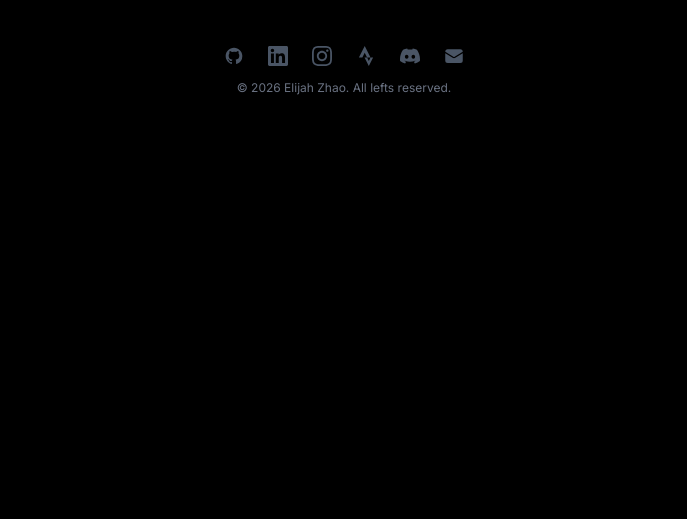
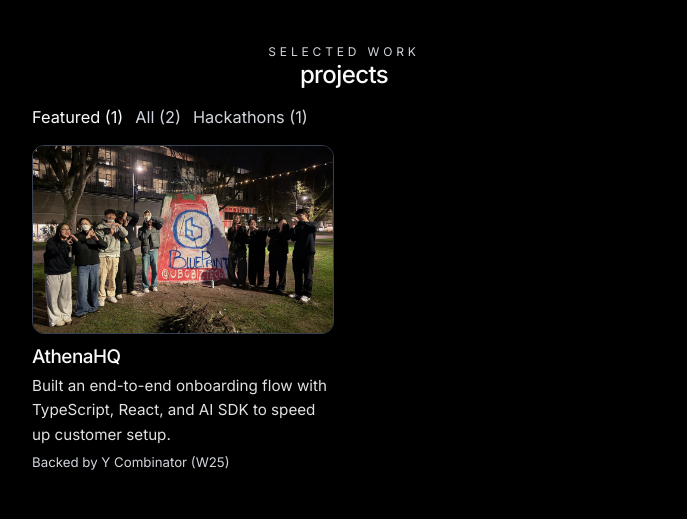
Before and after one commit to elijahzhao24/ez-web-v2, a Next.js app: page /work in a window 1280 px wide. Shown: the part 753-1272 px from the top of the page, without its empty margins (296-983 px from the left). Before the commit the page ends 920 px from the top, so only its background shows below. Built offline with nearby package versions, Linux system fonts and the light colour scheme; no server answers.

Commit message:
project template

```diff
--- /dev/null
+++ b/mdx-components.tsx
@@ -0,0 +1,7 @@
+import type { MDXComponents } from "mdx/types";
+
+export function useMDXComponents(components: MDXComponents): MDXComponents {
+  return {
+    ...components,
+  };
+}
--- a/next.config.ts
+++ b/next.config.ts
@@ -1,15 +1,18 @@
 import { dirname } from "node:path";
 import { fileURLToPath } from "node:url";
+import createMDX from "@next/mdx";
 import type { NextConfig } from "next";
 
 const repoRoot = dirname(fileURLToPath(import.meta.url));
+const withMDX = createMDX({});
 
 const nextConfig: NextConfig = {
   reactCompiler: false,
   transpilePackages: ["react-spotify-embed"],
+  pageExtensions: ["ts", "tsx", "md", "mdx"],
   turbopack: {
     root: repoRoot,
   },
 };
 
-export default nextConfig;
+export default withMDX(nextConfig);
--- a/package.json
+++ b/package.json
@@ -10,6 +10,9 @@
     "format": "biome format --write"
   },
   "dependencies": {
+    "@mdx-js/loader": "^3.1.1",
+    "@mdx-js/react": "^3.1.1",
+    "@next/mdx": "^16.1.6",
     "framer-motion": "^12.34.4",
     "next": "16.1.6",
     "react": "19.2.3",
--- /dev/null
+++ b/src/app/project/athena-hq/page.mdx
@@ -0,0 +1,58 @@
+import Image from "next/image";
+import tempImage from "@/app/temp.jpg";
+
+export const metadata = {
+  title: "AthenaHQ | Project",
+  description: "Project overview for AthenaHQ",
+};
+
+<main className="flex min-h-screen flex-col bg-background text-foreground nav container-width">
+  <section className="section w-full max-w-4xl space-y-8">
+    <div className="grid grid-cols-3 gap-4 border-b border-border pb-4 sm:grid-cols-12 sm:gap-6">
+      <div className="col-span-1 space-y-0.5 sm:col-span-4">
+        <p className="text-[0.7rem] uppercase tracking-[0.22em] text-muted">Title</p>
+        <p className="text-[1.1rem] leading-tight text-foreground sm:text-[1.45rem]">
+          AthenaHQ
+        </p>
+      </div>
+
+      <div className="col-span-1 space-y-0.5 sm:col-span-4">
+        <p className="text-[0.7rem] uppercase tracking-[0.22em] text-muted">Role</p>
+        <p className="text-[1.1rem] leading-tight text-foreground sm:text-[1.45rem]">
+          Software Engineer
+        </p>
+      </div>
+
+      <div className="col-span-1 space-y-0.5 sm:col-span-4">
+        <p className="text-[0.7rem] uppercase tracking-[0.22em] text-muted">Year</p>
+        <p className="text-[1.1rem] leading-tight text-foreground sm:text-[1.45rem]">
+          2025
+        </p>
+      </div>
+    </div>
+
+    <div className="relative aspect-[16/10] overflow-hidden rounded-xl border border-border bg-surface/10">
+      <Image
+        src={tempImage}
+        alt="AthenaHQ onboarding interface"
+        fill
+        className="object-cover"
+        priority
+        sizes="(max-width: 768px) 100vw, 60vw"
+      />
+    </div>
+
+    <p className="max-w-3xl text-[1.06rem] leading-relaxed text-foreground/90 sm:text-[1.2rem]">
+      Built end-to-end onboarding flow with TypeScript, React, and AI SDK,
+      using a brand data ingestion pipeline to optimize LLM context
+      understanding and cut client onboarding time across 30+ enterprise
+      organizations.
+    </p>
+
+    <hr className="border-border" />
+
+    <p className="text-[0.98rem] leading-relaxed text-muted sm:text-[1.05rem]">
+      This work is confidential, reach out to me if you&apos;d like to know more.
+    </p>
+  </section>
+</main>
--- a/src/app/work/page.tsx
+++ b/src/app/work/page.tsx
@@ -1,7 +1,8 @@
+import ContributionGraph from "@/components/contribution_graph";
+import Footer from "@/components/footer";
+import ProjectsSection from "@/components/projects_section";
 import WorkExperienceItem from "@/components/work_experience_item";
 import { FadeInSection } from "@/util/FadeInSection";
-import Footer from "@/components/footer";
-import ContributionGraph from "@/components/contribution_graph";
 
 export default function WorkPage() {
   const workItems = [
@@ -10,7 +11,9 @@ export default function WorkPage() {
       company: "Nexera Robotics",
       date: "Summer 2026",
       href: "https://www.nexera-robotics.com/",
-      details: ["Developing robotic grasping solutions that enable robots to reliably handle diverse, unstructured, and delicate objects."],
+      details: [
+        "Developing robotic grasping solutions that enable robots to reliably handle diverse, unstructured, and delicate objects.",
+      ],
       accentCompany: true,
       showCursorBadge: true,
       cursorBadgeText: "View More",
@@ -21,12 +24,12 @@ export default function WorkPage() {
       date: "May 2025 - Sep 2025",
       href: "https://www.cs.ubc.ca/students/undergrad/courses/core-curriculum#:~:text=CPSC%20221%C2%A0%2D%C2%A0Basic%20Algorithms%20and%20Data%20Structures",
       details: [
-        "Teaching data structure and algorithms in C++ to 110+ students (CPSC 221)"
+        "Teaching data structure and algorithms in C++ to 110+ students (CPSC 221)",
       ],
       accentCompany: false,
       showCursorBadge: true,
       cursorBadgeText: "View More",
-    }
+    },
   ];
 
   const leadershipItems = [
@@ -37,7 +40,7 @@ export default function WorkPage() {
       href: "https://www.ubcbiztech.com/",
       details: [
         "Developing event features that elevate the experience of our 800+ members.",
-        "Built a stock market app and NFC cards before—currently building a robot 🤖."
+        "Built a stock market app and NFC cards before—currently building a robot 🤖.",
       ],
       accentCompany: true,
       showCursorBadge: true,
@@ -115,6 +118,10 @@ export default function WorkPage() {
           <ContributionGraph />
         </div>
 
+        <div>
+          <ProjectsSection />
+        </div>
+
         <FadeInSection delay={0.8}>
           <Footer />
         </FadeInSection>
--- /dev/null
+++ b/src/components/projects_section.tsx
@@ -0,0 +1,144 @@
+"use client";
+
+import Image, { type StaticImageData } from "next/image";
+import Link from "next/link";
+import { useMemo, useState } from "react";
+import tempImage from "@/app/temp.jpg";
+import tempImageTwo from "@/app/temp2.png";
+
+type ProjectFilter = "featured" | "all" | "hackathons";
+
+interface ProjectItem {
+  slug: string;
+  title: string;
+  summary: string;
+  note: string;
+  image: StaticImageData;
+  featured: boolean;
+  hackathon: boolean;
+}
+
+const PROJECTS: ProjectItem[] = [
+  {
+    slug: "athena-hq",
+    title: "AthenaHQ",
+    summary:
+      "Built an end-to-end onboarding flow with TypeScript, React, and AI SDK to speed up customer setup.",
+    note: "Backed by Y Combinator (W25)",
+    image: tempImage,
+    featured: true,
+    hackathon: false,
+  },
+  {
+    slug: "blueprint-nfc",
+    title: "BluePrint NFC",
+    summary:
+      "Shipped an NFC-based networking workflow and event check-in experience for high-volume campus events.",
+    note: "CUS Conference of the Year 2025",
+    image: tempImageTwo,
+    featured: false,
+    hackathon: true,
+  },
+];
+
+const FILTER_LABELS: Record<ProjectFilter, string> = {
+  featured: "Featured",
+  all: "All",
+  hackathons: "Hackathons",
+};
+
+function getCount(filter: ProjectFilter) {
+  if (filter === "all") {
+    return PROJECTS.length;
+  }
+
+  if (filter === "featured") {
+    return PROJECTS.filter((project) => project.featured).length;
+  }
+
+  return PROJECTS.filter((project) => project.hackathon).length;
+}
+
+export default function ProjectsSection() {
+  const [activeFilter, setActiveFilter] = useState<ProjectFilter>("featured");
+
+  const filteredProjects = useMemo(() => {
+    if (activeFilter === "all") {
+      return PROJECTS;
+    }
+
+    if (activeFilter === "featured") {
+      return PROJECTS.filter((project) => project.featured);
+    }
+
+    return PROJECTS.filter((project) => project.hackathon);
+  }, [activeFilter]);
+
+  return (
+    <div className="space-y-4">
+      <div className="space-y-0.5 text-center">
+        <p className="text-xs uppercase tracking-[0.32em] leading-none text-muted">
+          selected work
+        </p>
+        <h3 className="text-base font-medium leading-tight text-foreground sm:text-[1.5rem]">
+          projects
+        </h3>
+      </div>
+
+      <div className="flex items-center gap-3 text-[0.96rem] sm:text-[1.02rem]">
+        {(Object.keys(FILTER_LABELS) as ProjectFilter[]).map((filter) => {
+          const isActive = activeFilter === filter;
+          return (
+            <button
+              key={filter}
+              type="button"
+              className={`transition-colors duration-150 ${
+                isActive
+                  ? "text-foreground"
+                  : "text-muted hover:text-foreground/80"
+              }`}
+              onClick={() => setActiveFilter(filter)}
+              aria-pressed={isActive}
+            >
+              {FILTER_LABELS[filter]} ({getCount(filter)})
+            </button>
+          );
+        })}
+      </div>
+
+      <div className="grid gap-5 sm:grid-cols-2">
+        {filteredProjects.map((project) => (
+          <Link
+            key={project.slug}
+            href={`/project/${project.slug}`}
+            className="group block focus:outline-none"
+          >
+            <article className="space-y-2.5">
+              <div className="relative aspect-[16/10] overflow-hidden rounded-xl border border-border bg-surface/10">
+                <Image
+                  src={project.image}
+                  alt={project.title}
+                  fill
+                  className="object-cover transition-transform duration-300 group-hover:scale-[1.02]"
+                  sizes="(max-width: 640px) 100vw, 50vw"
+                />
+              </div>
+
+              <div className="space-y-1">
+                <h4 className="text-[1.04rem] leading-snug text-foreground sm:text-[1.18rem]">
+                  {project.title}
+                </h4>
+                <p className="text-[0.95rem] leading-relaxed text-foreground/90">
+                  {project.summary}
+                </p>
+                <p className="text-[0.83rem] leading-relaxed text-muted">
+                  {project.note}
+                </p>
+              </div>
+            </article>
+          </Link>
+        ))}
+      </div>
+    </div>
+  );
+}
```
Also changed, not shown: src/app/project/blueprint-nfc/page.mdx (added, +58 -0 lines), 1 other file (tests, documents, lock files or other folders).
